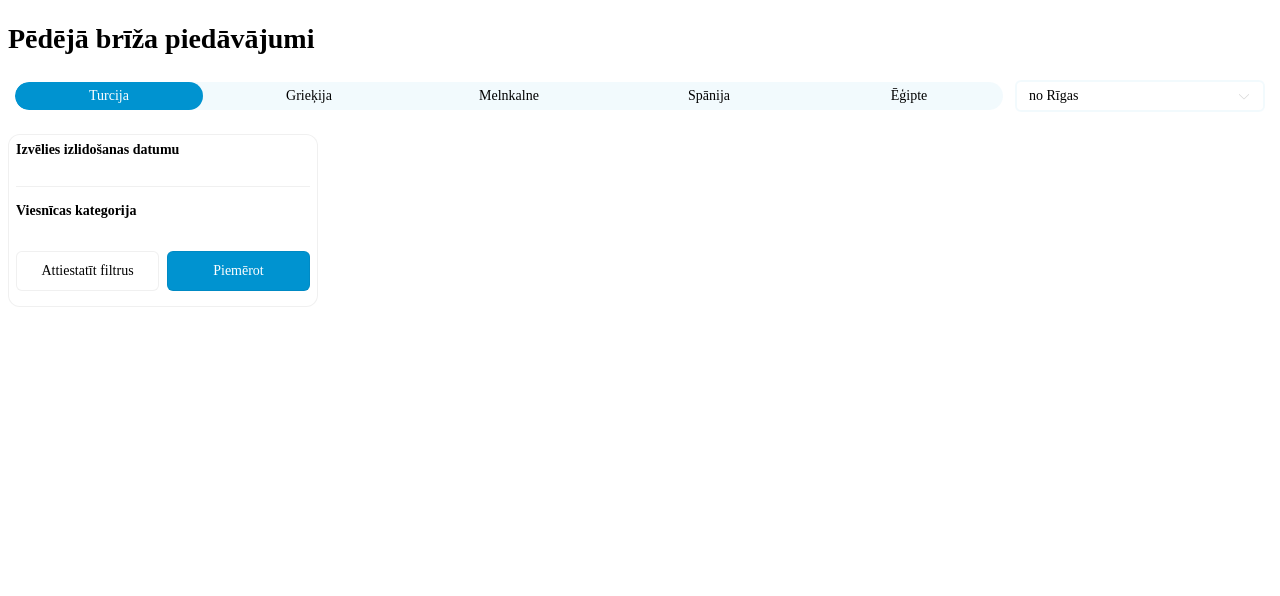
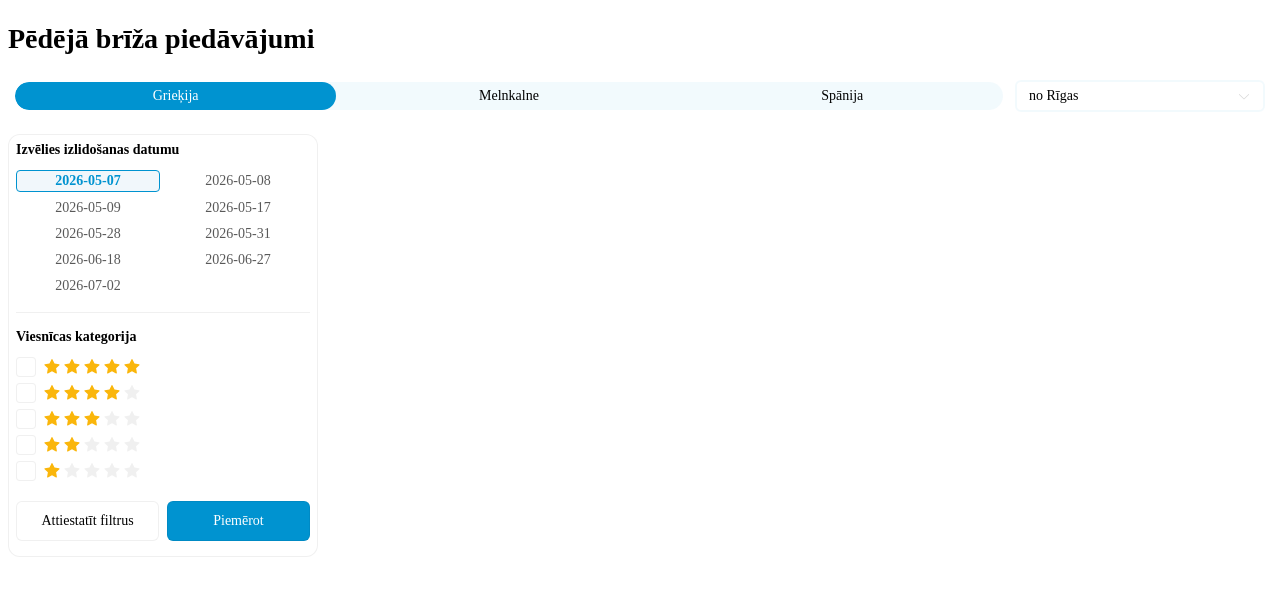
Before and after one commit to ct-balt/offers-hotel-incentive-lv, a website: page src/index.html in a window 1280 px wide. Drawn offline with Linux system fonts and the light colour scheme; no server answers.

Commit message:
fixed issue - not removing unavailable dest

```diff
--- a/src/index.html
+++ b/src/index.html
@@ -100,34 +100,10 @@
                 },
                 beginDates: [
                   {
-                    date: "2026-04-12",
+                    date: "2026-04-16",
                     stayNights: [
                       {
-                        value: 7,
-                      },
-                      {
-                        value: 10,
-                      },
-                    ],
-                    departures: ["riga"],
-                  },
-                  {
-                    date: "2026-04-13",
-                    stayNights: [
-                      {
-                        value: 7,
-                      },
-                      {
-                        value: 9,
-                      },
-                    ],
-                    departures: ["riga"],
-                  },
-                  {
-                    date: "2026-04-15",
-                    stayNights: [
-                      {
-                        value: 7,
+                        value: 6,
                       },
                     ],
                     departures: ["riga"],
@@ -138,14 +114,11 @@
                       {
                         value: 7,
                       },
-                      {
-                        value: 8,
-                      },
                     ],
                     departures: ["riga"],
                   },
                   {
-                    date: "2026-04-22",
+                    date: "2026-04-19",
                     stayNights: [
                       {
                         value: 7,
@@ -154,7 +127,7 @@
                     departures: ["riga"],
                   },
                   {
-                    date: "2026-04-23",
+                    date: "2026-04-20",
                     stayNights: [
                       {
                         value: 7,
@@ -198,7 +171,43 @@
                     date: "2026-05-09",
                     stayNights: [
                       {
-                        value: 7,
+                        value: 8,
+                      },
+                    ],
+                    departures: ["riga"],
+                  },
+                  {
+                    date: "2026-05-28",
+                    stayNights: [
+                      {
+                        value: 9,
+                      },
+                    ],
+                    departures: ["riga"],
+                  },
+                  {
+                    date: "2026-06-18",
+                    stayNights: [
+                      {
+                        value: 5,
+                      },
+                    ],
+                    departures: ["riga"],
+                  },
+                  {
+                    date: "2026-06-27",
+                    stayNights: [
+                      {
+                        value: 9,
+                      },
+                    ],
+                    departures: ["riga"],
+                  },
+                  {
+                    date: "2026-07-02",
+                    stayNights: [
+                      {
+                        value: 3,
                       },
                     ],
                     departures: ["riga"],
@@ -245,6 +254,15 @@
                 },
                 beginDates: [
                   {
+                    date: "2026-05-03",
+                    stayNights: [
+                      {
+                        value: 7,
+                      },
+                    ],
+                    departures: ["riga"],
+                  },
+                  {
                     date: "2026-05-06",
                     stayNights: [
                       {
@@ -254,16 +272,16 @@
                     departures: ["riga"],
                   },
                   {
-                    date: "2026-05-10",
+                    date: "2026-05-13",
                     stayNights: [
                       {
-                        value: 7,
+                        value: 4,
                       },
                     ],
                     departures: ["riga"],
                   },
                   {
-                    date: "2026-05-13",
+                    date: "2026-05-17",
                     stayNights: [
                       {
                         value: 7,
@@ -294,6 +312,33 @@
                     stayNights: [
                       {
                         value: 7,
+                      },
+                    ],
+                    departures: ["riga"],
+                  },
+                  {
+                    date: "2026-06-03",
+                    stayNights: [
+                      {
+                        value: 4,
+                      },
+                    ],
+                    departures: ["riga"],
+                  },
+                  {
+                    date: "2026-06-17",
+                    stayNights: [
+                      {
+                        value: 4,
+                      },
+                    ],
+                    departures: ["riga"],
+                  },
+                  {
+                    date: "2026-07-01",
+                    stayNights: [
+                      {
+                        value: 4,
                       },
                     ],
                     departures: ["riga"],
@@ -340,6 +385,15 @@
                     departures: ["riga"],
                   },
                   {
+                    date: "2026-05-14",
+                    stayNights: [
+                      {
+                        value: 7,
+                      },
+                    ],
+                    departures: ["riga"],
+                  },
+                  {
                     date: "2026-05-21",
                     stayNights: [
                       {
@@ -350,6 +404,18 @@
                   },
                   {
                     date: "2026-05-24",
+                    stayNights: [
+                      {
+                        value: 4,
+                      },
+                      {
+                        value: 7,
+                      },
+                    ],
+                    departures: ["riga"],
+                  },
+                  {
+                    date: "2026-05-28",
                     stayNights: [
                       {
                         value: 7,
@@ -367,15 +433,6 @@
                 },
                 beginDates: [
                   {
-                    date: "2026-05-03",
-                    stayNights: [
-                      {
-                        value: 7,
-                      },
-                    ],
-                    departures: ["riga"],
-                  },
-                  {
                     date: "2026-05-10",
                     stayNights: [
                       {
@@ -384,58 +441,8 @@
                     ],
                     departures: ["riga"],
                   },
-                ],
-              },
-            ],
-          },
-          {
-            destinationDisplayName: "Ēģipte",
-            destination: [
-              {
-                name: "sharmelsheikh",
-                departures: {
-                  displayName: ["Rīgas"],
-                  name: ["riga"],
-                },
-                beginDates: [
                   {
-                    date: "2026-04-04",
-                    stayNights: [
-                      {
-                        value: 7,
-                      },
-                    ],
-                    departures: ["riga"],
-                  },
-                  {
-                    date: "2026-04-11",
-                    stayNights: [
-                      {
-                        value: 7,
-                      },
-                    ],
-                    departures: ["riga"],
-                  },
-                  {
-                    date: "2026-04-18",
-                    stayNights: [
-                      {
-                        value: 7,
-                      },
-                    ],
-                    departures: ["riga"],
-                  },
-                ],
-              },
-              {
-                name: "hurghada",
-                departures: {
-                  displayName: ["Rīgas"],
-                  name: ["riga"],
-                },
-                beginDates: [
-                  {
-                    date: "2026-04-12",
+                    date: "2026-05-31",
                     stayNights: [
                       {
                         value: 7,
--- a/src/index.js
+++ b/src/index.js
@@ -22,12 +22,21 @@
 }
 
 function loadAvailableCountries() {
-  const destinations = offersObj.destinations.map(
-    (dest) => dest.destinationDisplayName
+  const today = getCurrentDate();
+
+  const validDestinations = offersObj.destinations.filter((dest) => {
+    const hasValidDate = dest.destination.some((city) =>
+      city.beginDates.some((dateObj) => dateObj.date > today),
+    );
+    return hasValidDate;
+  });
+
+  const destinations = validDestinations.map(
+    (dest) => dest.destinationDisplayName,
   );
 
-  const lowercasedDestinations = offersObj.destinations.map((d) =>
-    d.destinationDisplayName.toLowerCase()
+  const lowercasedDestinations = validDestinations.map((d) =>
+    d.destinationDisplayName.toLowerCase(),
   );
 
   listDestinations(destinations, lowercasedDestinations);
@@ -35,7 +44,7 @@
 
 function loadAvailableDepartures() {
   const matched = offersObj.destinations.find(
-    (dest) => dest.destinationDisplayName === selectedDestination
+    (dest) => dest.destinationDisplayName === selectedDestination,
   );
 
   const allDepartures = matched.destination.flatMap((city) => {
@@ -49,7 +58,7 @@
   });
 
   const uniqueDepartures = allDepartures.filter(
-    (dep, index, self) => index === self.findIndex((d) => d.name === dep.name)
+    (dep, index, self) => index === self.findIndex((d) => d.name === dep.name),
   );
 
   const departureDisplayNames = uniqueDepartures.map((d) => d.displayName);
@@ -60,7 +69,7 @@
 
 function loadAvailableDates() {
   const matchedDestination = offersObj.destinations.find(
-    (dest) => dest.destinationDisplayName === selectedDestination
+    (dest) => dest.destinationDisplayName === selectedDestination,
   );
 
   const dates = getAvailableDates(matchedDestination.destination);
@@ -68,5 +77,7 @@
 
   const uniqueDates = [...new Set(allDates)].sort();
 
-  listDates(uniqueDates);
+  if (uniqueDates.length > 0) {
+    listDates(uniqueDates);
+  }
 }
```
Also changed, not shown: build/index.html, build/index.min.js.
